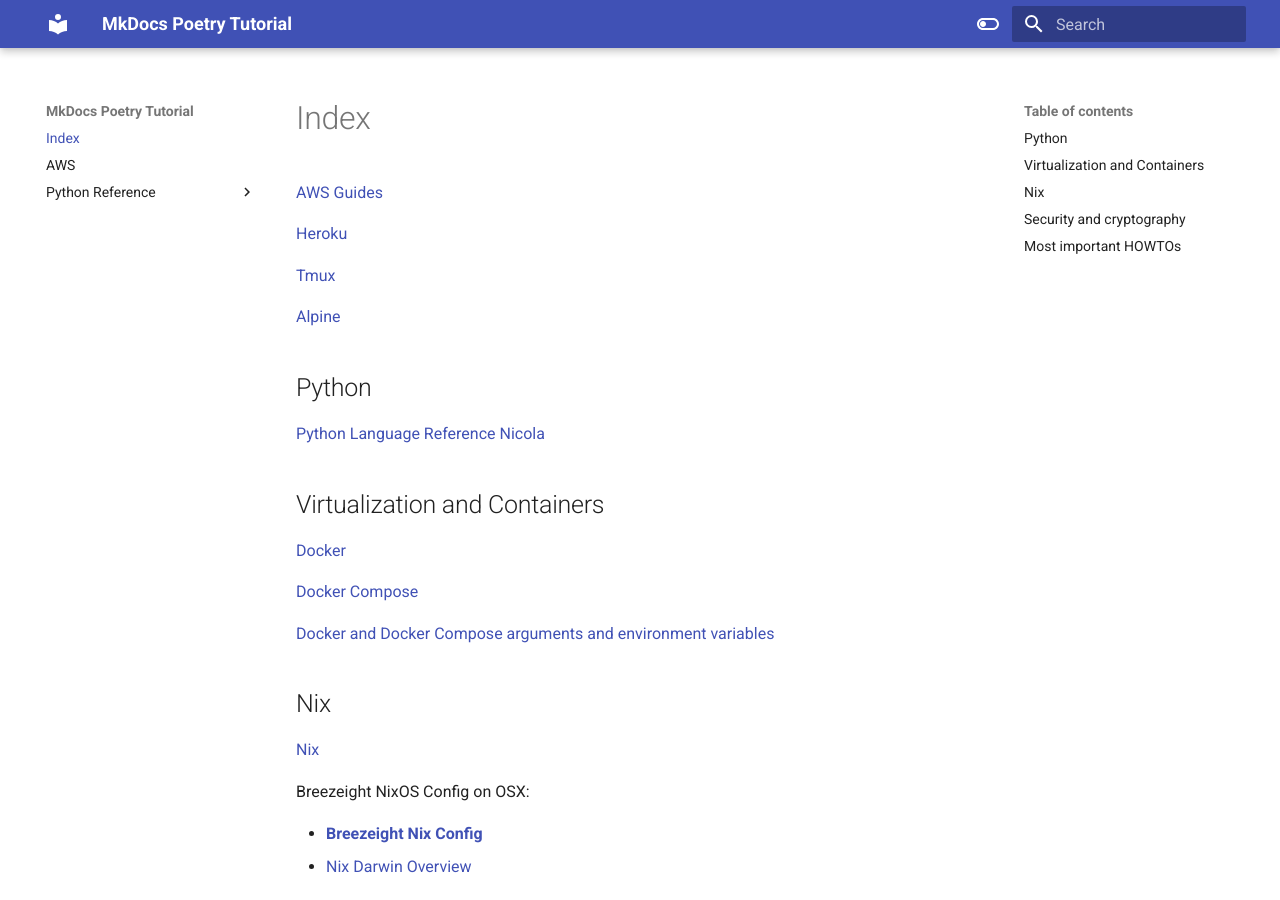
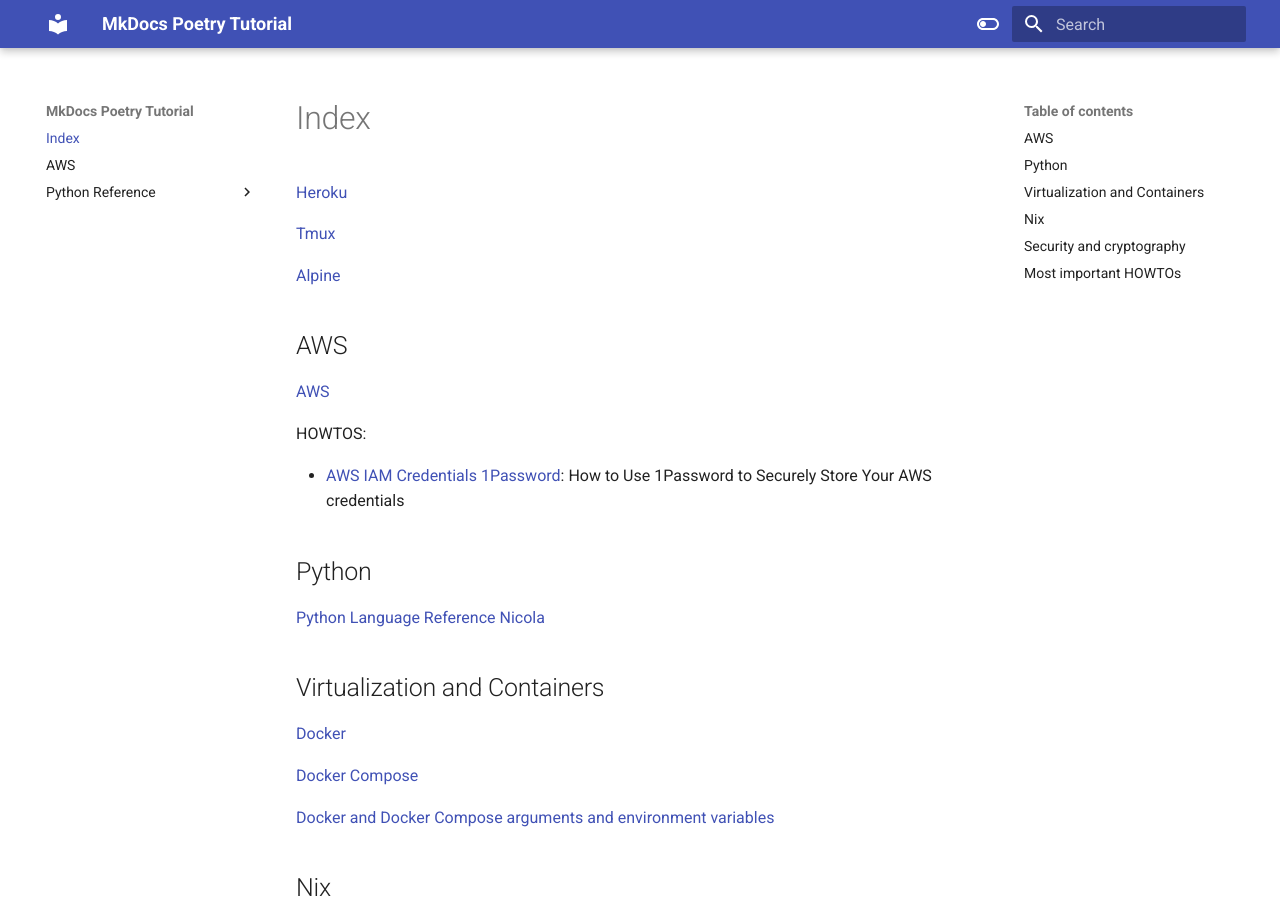
Before and after one commit to breezeight/nicola_blog, an MkDocs documentation site: the page built from docs/index.md, in a window 1280 px wide and 900 px high. Built offline with MkDocs 1.6.1 and Material for MkDocs 9.7.7, drawn with Linux system fonts in a browser that asks for light colours.

Commit message:
ADD aws-howto-iam-credentials-1password

```diff
--- a/docs/index.md
+++ b/docs/index.md
@@ -1,11 +1,21 @@
 
-[AWS Guides](dev/aws.md)
 
 [Heroku](dev/heroku.md)
 
 [Tmux](dev/tmux.md)
 
 [Alpine](dev/alpine.md)
+
+## AWS
+
+[AWS](dev/aws.md)
+
+HOWTOS:
+
+* [AWS IAM Credentials 1Password](dev/aws/aws-howto-iam-credentials-1password.md): How to Use 1Password to Securely Store Your AWS credentials
+
+
+
 
 ## Python
 
```
Also changed, not shown: docs/dev/aws/aws-howto-iam-credentials-1password.md (added, +50 -0 lines).
